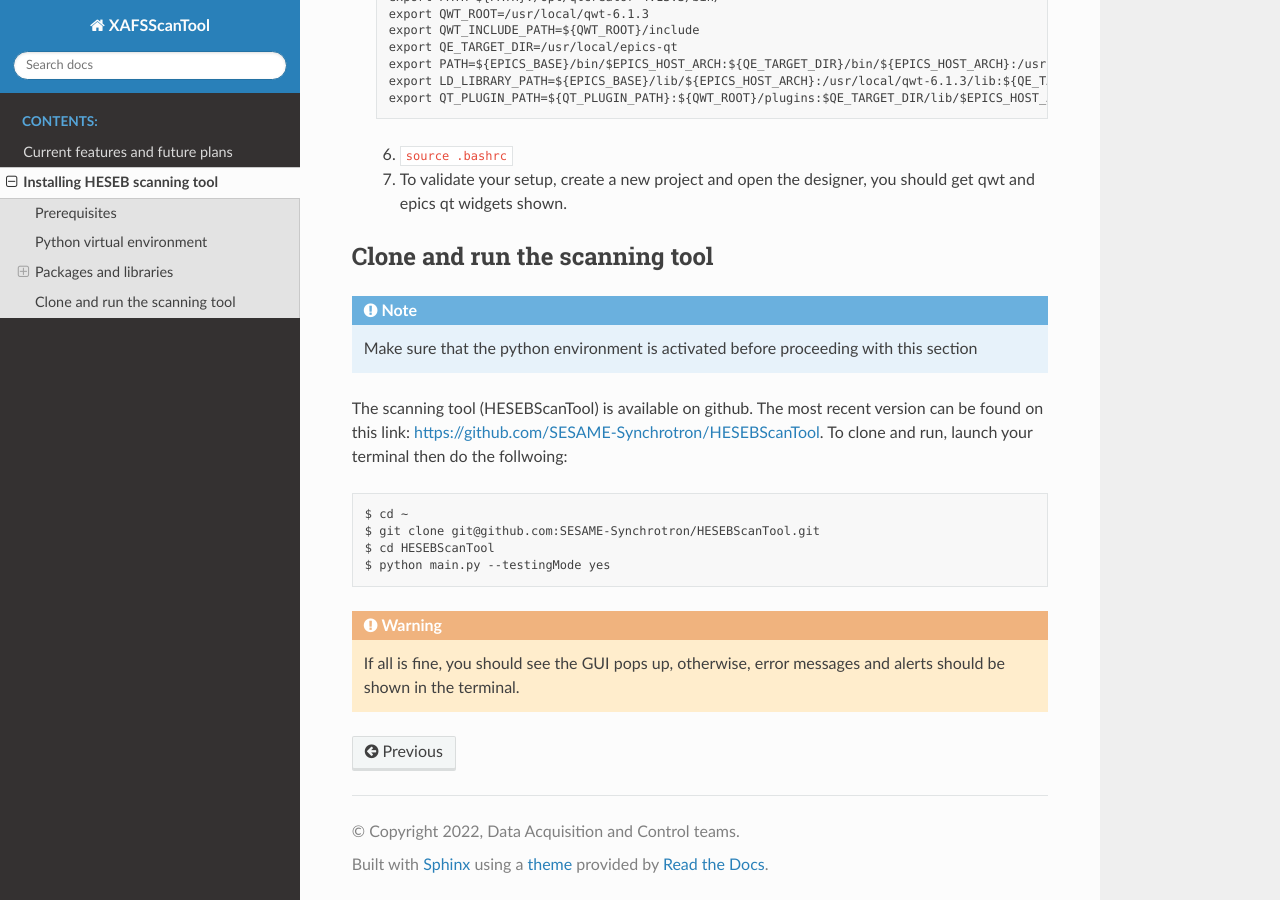
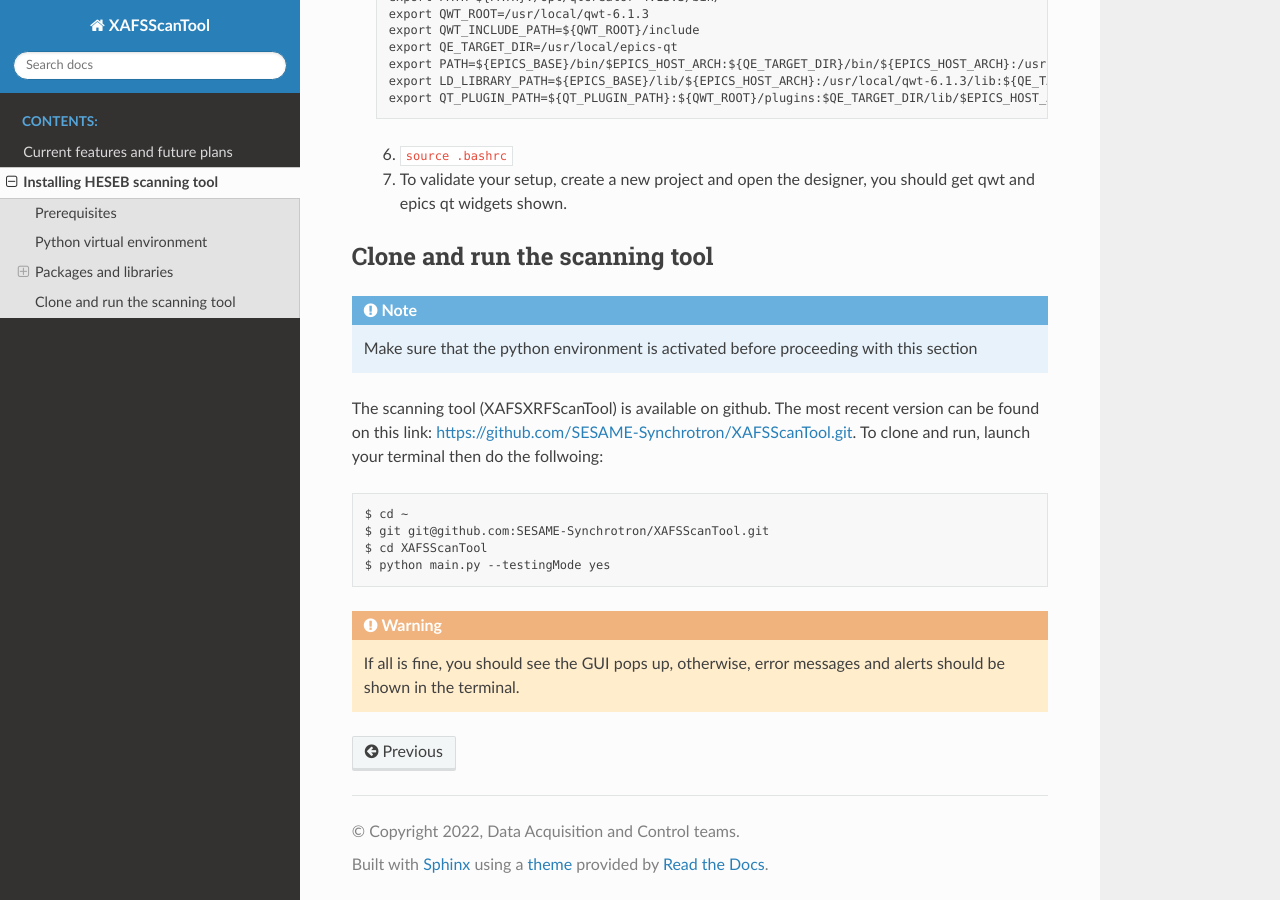
Before and after one commit to SESAME-Synchrotron/XAFSScanTool, a Sphinx documentation site: the page built from docs/source/install.rst, in a window 1280 px wide and 900 px high, scrolled down 2312 px. Built offline with Sphinx 7.4.7 and the Read the Docs theme 2.0.0, drawn with Linux system fonts in a browser that asks for light colours.

Commit message:
Update install.rst

```diff
--- a/docs/source/install.rst
+++ b/docs/source/install.rst
@@ -120,13 +120,13 @@ Clone and run the scanning tool
 
 .. note:: Make sure that the python environment is activated before proceeding with this section
 
-The scanning tool (HESEBScanTool) is available on github. The most recent version can be found on this link: https://github.com/SESAME-Synchrotron/HESEBScanTool. To clone and run, launch your terminal then do the follwoing:
+The scanning tool (XAFSXRFScanTool) is available on github. The most recent version can be found on this link: https://github.com/SESAME-Synchrotron/XAFSScanTool.git. To clone and run, launch your terminal then do the follwoing:
 
 ::
 
 	$ cd ~
-	$ git clone git@github.com:SESAME-Synchrotron/HESEBScanTool.git
-	$ cd HESEBScanTool
+	$ git git@github.com:SESAME-Synchrotron/XAFSScanTool.git
+	$ cd XAFSScanTool
 	$ python main.py --testingMode yes
 
 .. warning:: If all is fine, you should see the GUI pops up, otherwise, error messages and alerts should be shown in the terminal.
```
